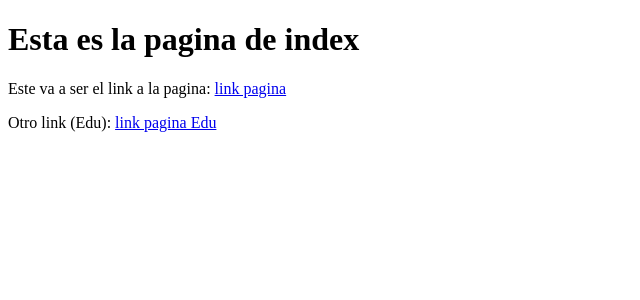
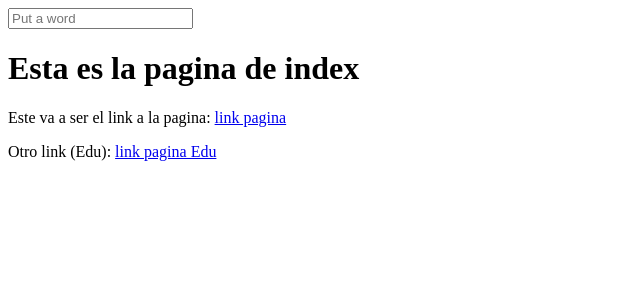
Before and after one commit to BCNGEEKS/Geekateca, a Jekyll site: the page built from index.md, in a window 1280 px wide. Shown: the top 300 px of the page, without its empty margins (0-640 px from the left). Built offline with Jekyll 4.4.1, drawn with Linux system fonts in a browser that asks for light colours.

Commit message:
Update default.html

```diff
--- a/_layouts/default.html
+++ b/_layouts/default.html
@@ -6,6 +6,17 @@
 	<link href="style/style.css" rel="stylesheet" type="text/css">
     </head>
     <body>
-        {{ content }}
+	    <div class="container">
+		    <div class="search-box">
+			    <i class="bx bx-search"></i>
+			    <input type="text" placeholder="Put a word">
+		    </div>
+
+		    <div class="content">
+			    {{ content }}
+		    </div>
+	    </div>
+
+	    <script src="scripts/script.js"></script>
     </body>
 </html>
```
